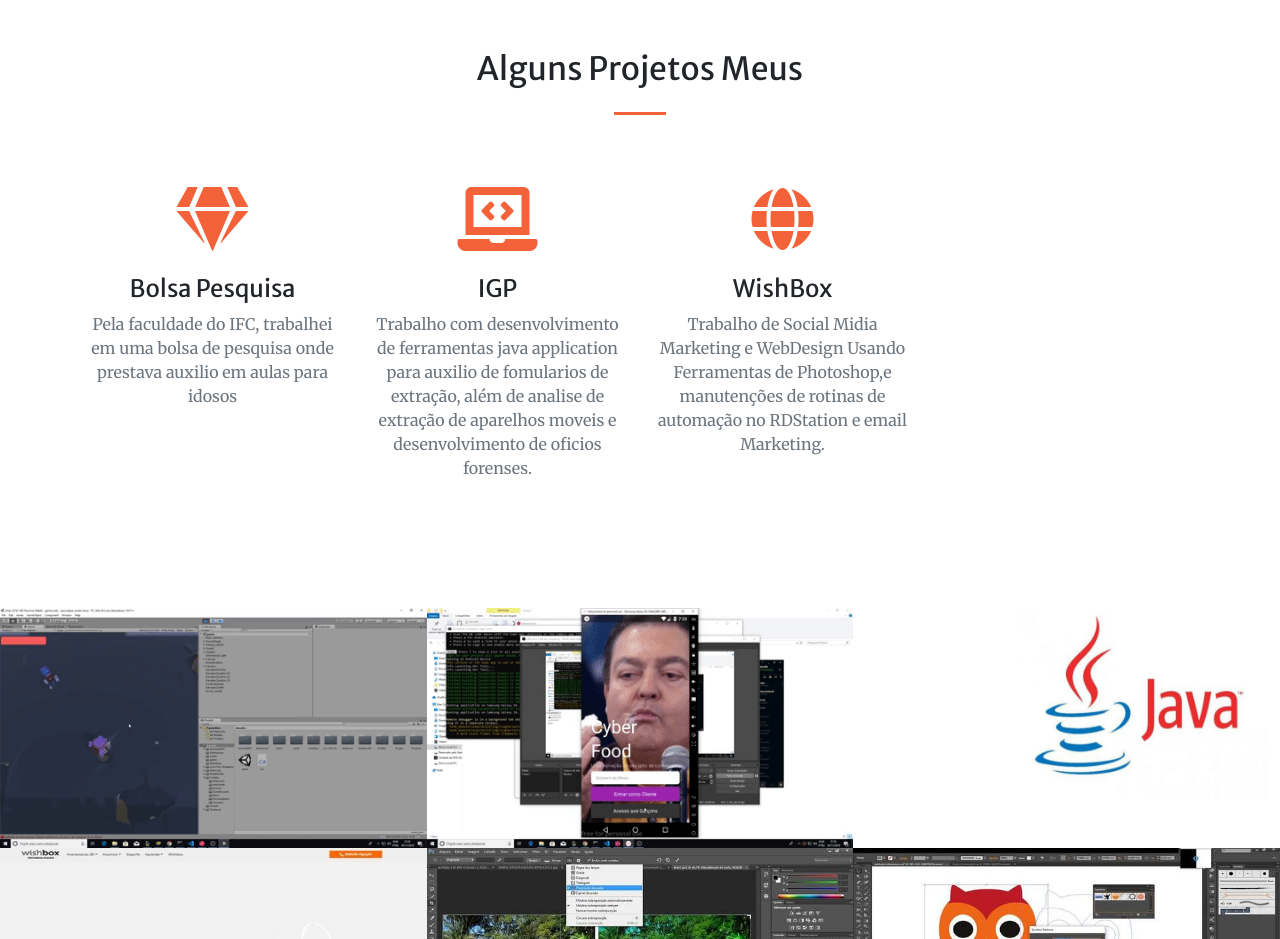
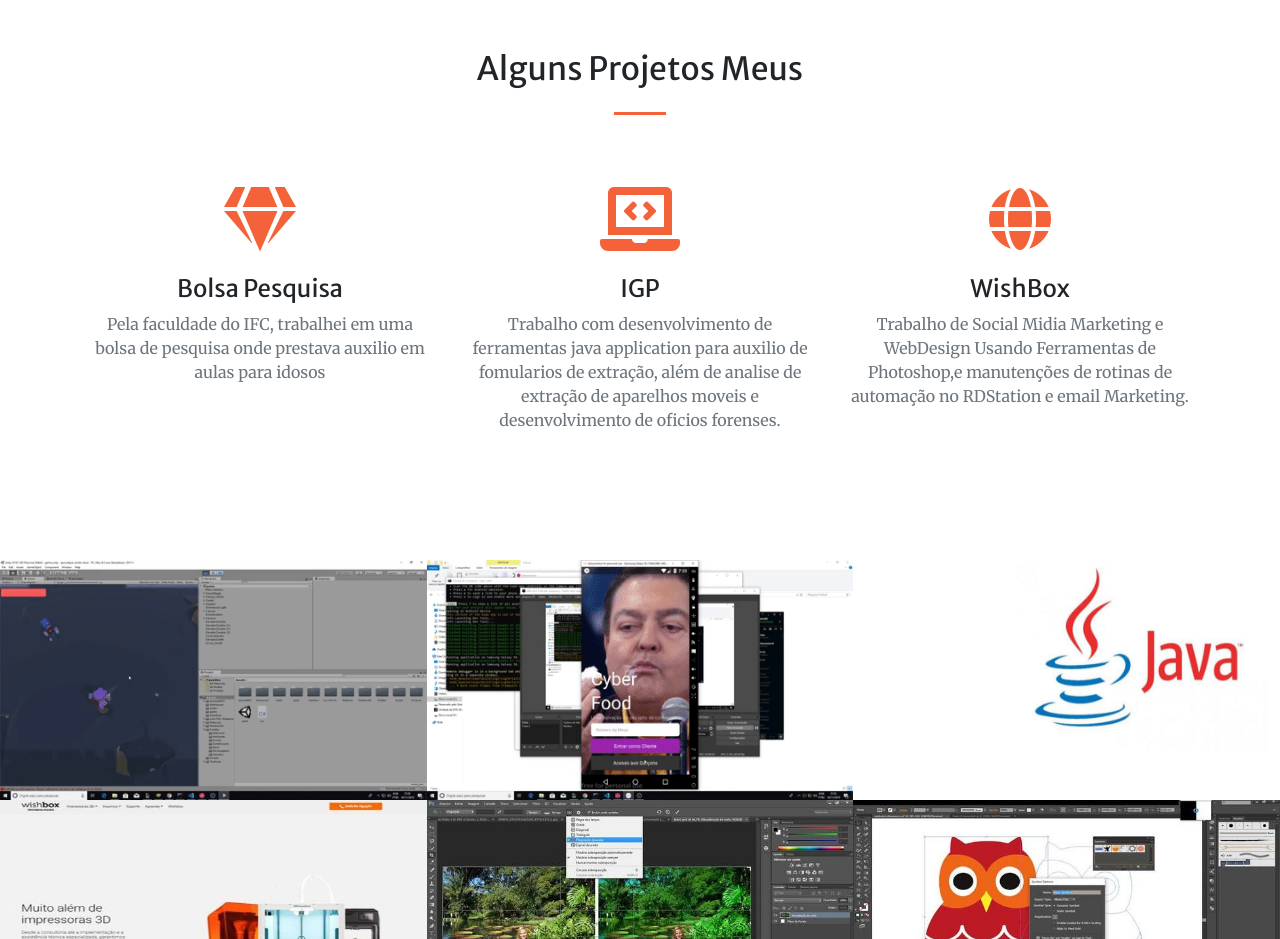
Before and after one commit to matheusmmmp/portfolio, a website with bundled scripts: page index.html in a window 1280 px wide. Shown: the part 1380-2319 px from the top of the page. Built offline with nearby package versions, Linux system fonts and the light colour scheme.

Commit message:
finalzinho

```diff
--- a/index.html
+++ b/index.html
@@ -89,27 +89,28 @@
       <h2 class="text-center mt-0">Alguns Projetos Meus</h2>
       <hr class="divider my-4">
       <div class="row">
-        <div class="col-lg-3 col-md-6 text-center">
+        <div class="col-lg-4 col-md-6 text-center">
           <div class="mt-5">
             <i class="fas fa-4x fa-gem text-primary mb-4"></i>
             <h3 class="h4 mb-2">Bolsa Pesquisa</h3>
             <p class="text-muted mb-0">Pela faculdade do IFC, trabalhei em uma bolsa de pesquisa onde prestava auxilio em aulas para idosos</p>
           </div>
         </div>
-        <div class="col-lg-3 col-md-6 text-center">
+        <div class="col-lg-4 col-md-6 text-center">
           <div class="mt-5">
             <i class="fas fa-4x fa-laptop-code text-primary mb-4"></i>
             <h3 class="h4 mb-2">IGP</h3>
             <p class="text-muted mb-0">Trabalho com desenvolvimento de ferramentas java application para auxilio de fomularios de extração, além de analise de extração de aparelhos moveis e desenvolvimento de oficios forenses.</p>
           </div>
         </div>
-        <div class="col-lg-3 col-md-6 text-center">
+        <div class="col-lg-4 col-md-6 text-center">
           <div class="mt-5">
             <i class="fas fa-4x fa-globe text-primary mb-4"></i>
             <h3 class="h4 mb-2">WishBox</h3>
             <p class="text-muted mb-0">Trabalho de Social Midia Marketing e WebDesign Usando Ferramentas de Photoshop,e manutenções de rotinas de automação no RDStation e email Marketing. </p>
           </div>
         </div>
+
       </div>
     </div>
   </section>
```
